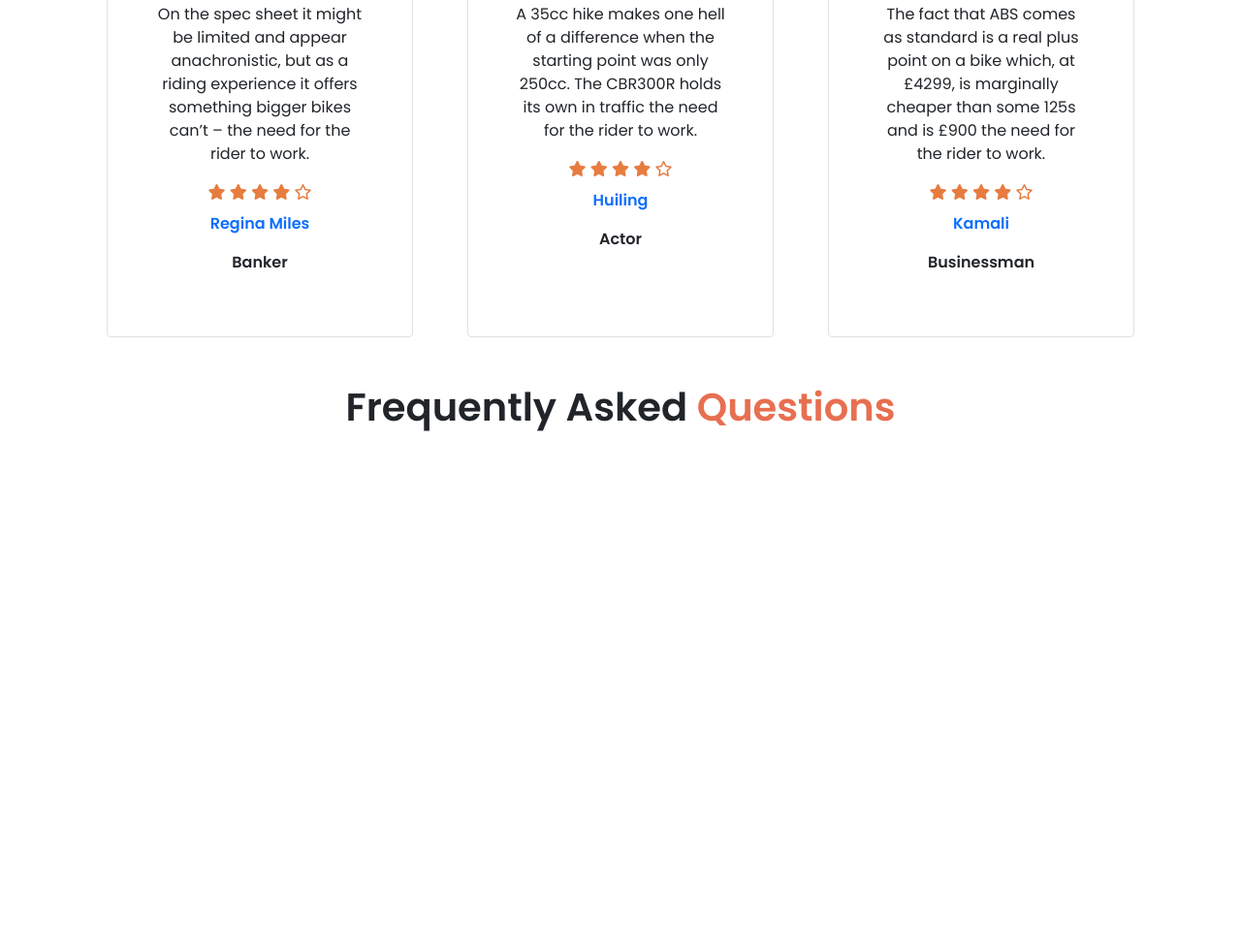
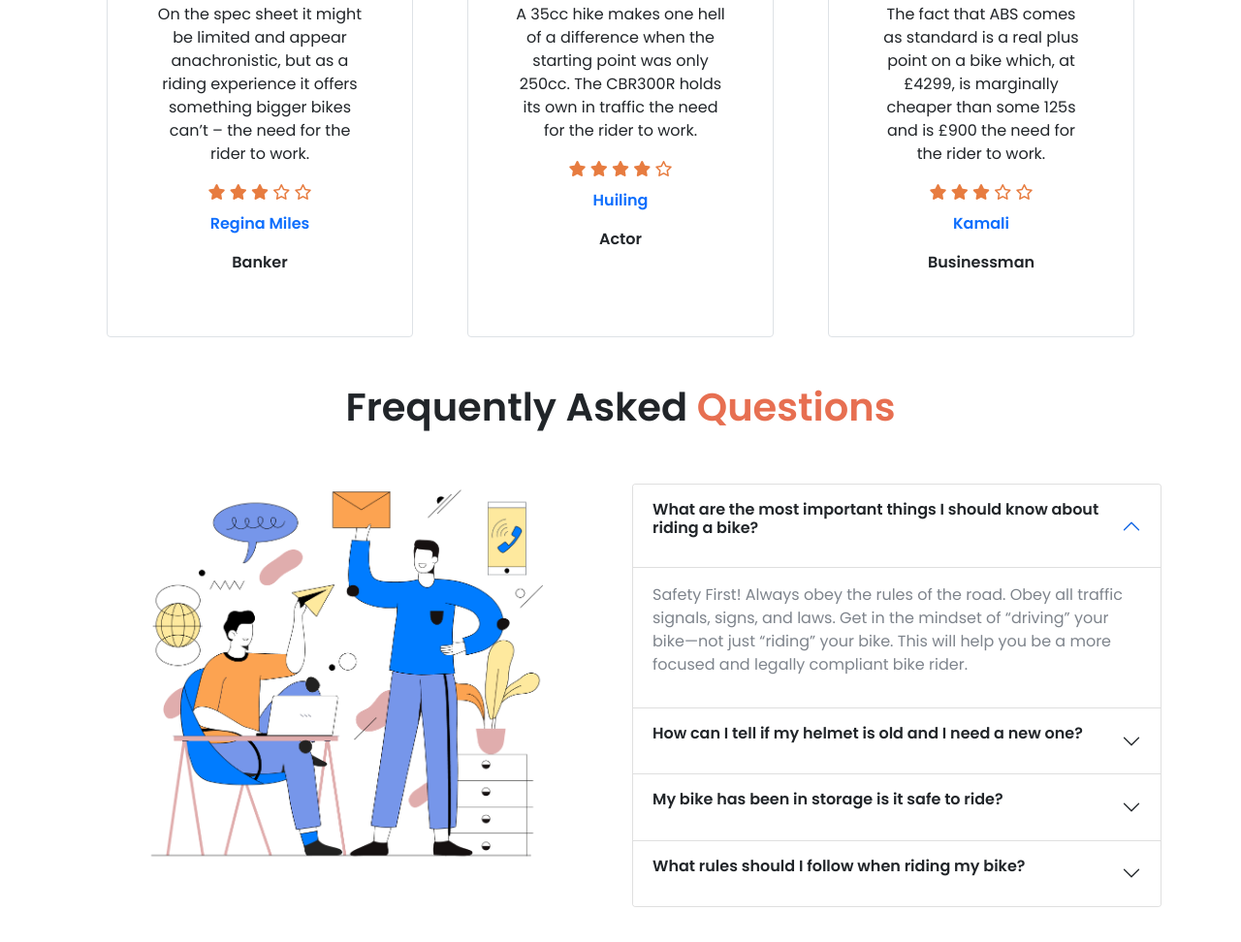
Before and after one commit to ohidulalam66/honda_cbr, a plain HTML site: page index.html in a window 1280 px wide. Shown: the part 1411-2383 px from the top of the page at 97% size. Before the commit the page ends 1863 px from the top, so only its background shows below. Drawn offline with nearby package versions, Linux system fonts and the light colour scheme.

Commit message:
FAQ added

```diff
--- a/css/main.css
+++ b/css/main.css
@@ -39,3 +39,10 @@ body {
 .unfilled {
     color: #E77C40;
 }
+
+
+/* Question styles  */
+.pragraph-color {
+    color: #7E848C
+    ;
+}
--- a/index.html
+++ b/index.html
@@ -117,7 +117,7 @@
                         <i class="fas fa-star filled"></i>
                         <i class="fas fa-star filled"></i>
                         <i class="fas fa-star filled"></i>
-                        <i class="fas fa-star filled"></i>
+                        <i class="far fa-star unfilled"></i>
                         <i class="far fa-star unfilled"></i>
                       </div>
                       <p class="text-primary fw-bold">Regina Miles</p>
@@ -156,7 +156,7 @@
                         <i class="fas fa-star filled"></i>
                         <i class="fas fa-star filled"></i>
                         <i class="fas fa-star filled"></i>
-                        <i class="fas fa-star filled"></i>
+                        <i class="far fa-star unfilled"></i>
                         <i class="far fa-star unfilled"></i>
                       </div>
                       <p class="text-primary fw-bold">Kamali</p>
@@ -173,6 +173,69 @@
 
         <section class="container">
           <h1 class="text-center fw-bold mt-5">Frequently Asked <span id="text-color">Questions</span></h1>
+          <div class="row row-cols-1 row-cols-lg-2 my-5">
+            <div class="col mb-5 d-flex justify-content-center align-items-center">
+              <img class="img-fluid w-75" src="images/faq.png" alt="">
+            </div>
+            <div class="col d-flex justify-content-center align-items-center">
+              <div class="accordion" id="accordionExample">
+                <div class="accordion-item">
+                  <h2 class="accordion-header" id="headingOne">
+                    <button class="accordion-button  bg-white" type="button" data-bs-toggle="collapse" data-bs-target="#collapseOne" aria-expanded="true" aria-controls="collapseOne">
+                    <p class="text-dark fw-bolder">What are the most important things I should know about riding a bike?
+                    </p>
+                    </button>
+                  </h2>
+                  <div id="collapseOne" class="accordion-collapse collapse show" aria-labelledby="headingOne" data-bs-parent="#accordionExample">
+                    <div class="accordion-body">
+                      <p class="pragraph-color fw-light">Safety First! Always obey the rules of the road. Obey all traffic signals, signs, and laws. Get in the mindset of “driving” your bike—not just “riding” your bike. This will help you be a more focused and legally compliant bike rider.
+                      </p>
+                    </div>
+                  </div>
+                </div>
+                <div class="accordion-item">
+                  <h2 class="accordion-header" id="headingTwo">
+                    <button class="accordion-button collapsed bg-white" type="button" data-bs-toggle="collapse" data-bs-target="#collapseTwo" aria-expanded="false" aria-controls="collapseTwo">
+                    <p class="text-dark fw-bolder">How can I tell if my helmet is old and I need a new one?
+                    </p>
+                    </button>
+                  </h2>
+                  <div id="collapseTwo" class="accordion-collapse collapse" aria-labelledby="headingTwo" data-bs-parent="#accordionExample">
+                    <div class="accordion-body">
+                      <p class="pragraph-color fw-light">Bear in mind that if the helmet did its job most people would tell you that they did not even hit their head, or did not hit their head that hard. And the thin shells on most helmets now tend to hide any dents in the foam.
+                      </p>
+                    </div>
+                  </div>
+                </div>
+                <div class="accordion-item">
+                  <h2 class="accordion-header" id="headingThree">
+                    <button class="accordion-button collapsed bg-white" type="button" data-bs-toggle="collapse" data-bs-target="#collapseThree" aria-expanded="false" aria-controls="collapseThree">
+                    <p class="text-dark fw-bolder">My bike has been in storage is it safe to ride?</p>
+                    </button>
+                  </h2>
+                  <div id="collapseThree" class="accordion-collapse collapse" aria-labelledby="headingThree" data-bs-parent="#accordionExample">
+                    <div class="accordion-body">
+                      <p class="pragraph-color fw-light">The bottom line: Leaving your bike outside for a day or two won't do major damage. You may see signs of rust after a week of neglect. After one month in bad conditions, your beloved bike parts will start to degrade.
+                      </p>
+                    </div>
+                  </div>
+                </div>
+                <div class="accordion-item">
+                  <h2 class="accordion-header" id="headingFour">
+                    <button class="accordion-button collapsed bg-white" type="button" data-bs-toggle="collapse" data-bs-target="#collapseFour" aria-expanded="false" aria-controls="collapseFour">
+                    <p class="text-dark fw-bolder">What rules should I follow when riding my bike?</p>
+                    </button>
+                  </h2>
+                  <div id="collapseFour" class="accordion-collapse collapse" aria-labelledby="headingFour" data-bs-parent="#accordionExample">
+                    <div class="accordion-body">
+                      <p class="pragraph-color fw-light">Wearing a helmet that fits well every time you're on a bike helps protect your face, head, and brain if you fall down. That's why it's so important to wear your bike helmet whenever you are on a bike.
+                      </p>
+                    </div>
+                  </div>
+                </div>
+              </div>
+            </div>
+          </div>
         </section>
 
     </main>
```
